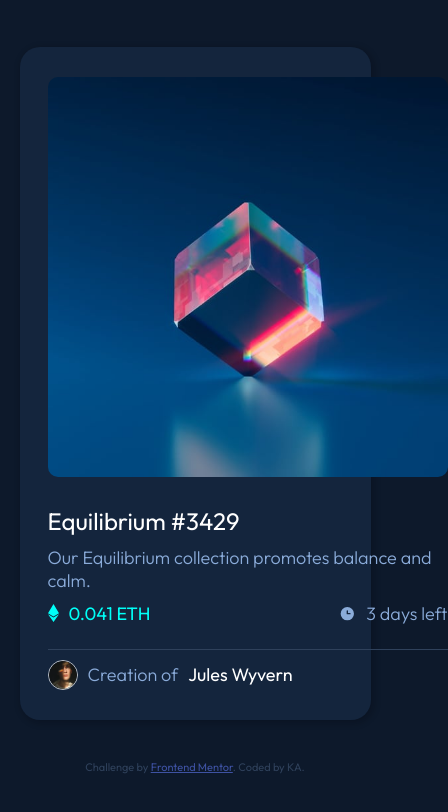
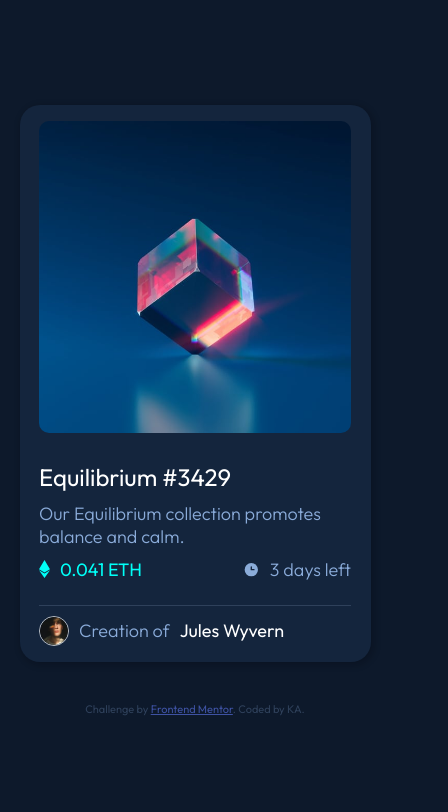
Before and after one commit to lilythelily/NFT-card, a plain HTML site: page index.html in a window 390 px wide. Shown: the whole page, 448 px wide, since content can reach past the window. Drawn offline with Linux system fonts and the light colour scheme.

Commit message:
Update style.css

```diff
--- a/style.css
+++ b/style.css
@@ -159,7 +159,7 @@ main {
 @media only screen and (max-width: 500px) {
   article {
     gap: 0.625rem;
-    width: 25rem;
+    width: 80vw;
   }
 
   h2 {
@@ -168,12 +168,14 @@ main {
 
   main {
     width: 90vw;
+    padding: 1rem;
+    align-items: center;
   }
 
+  .hero,
   .overlay,
-  .eye,
-  .hero {
-    width: 25rem;
-    height: 25rem;
+  .eye {
+    width: 80vw;
+    height: 80vw;
   }
 }
```
